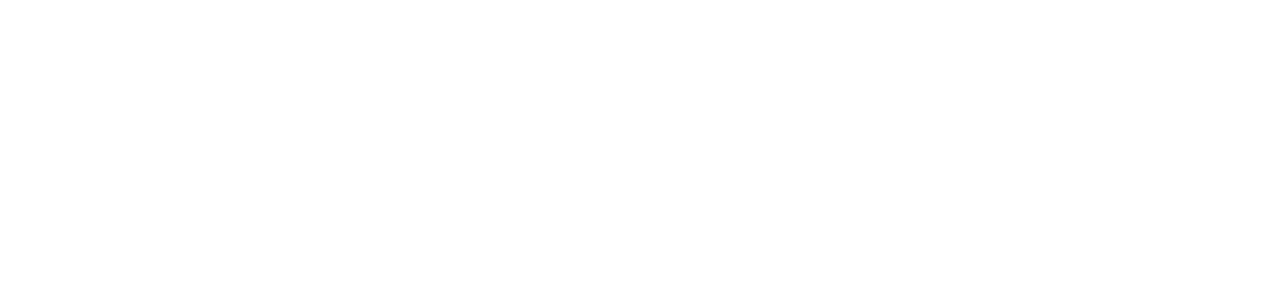
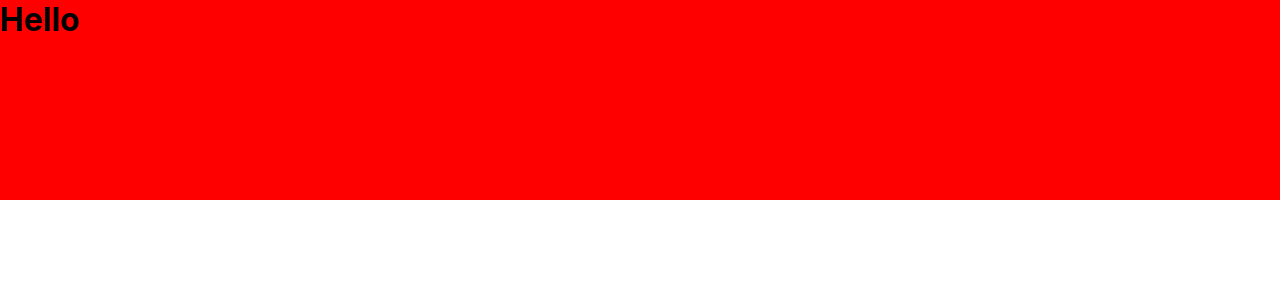
Before and after one commit to HudsonBean/UselessWebsite, a React (Create React App) app in the folder client/: page / in a window 1280 px wide. Shown: the top 300 px of the page. Built offline with nearby package versions, Linux system fonts and the light colour scheme.

Commit message:
System update added default styling and working on navbar

```diff
--- /dev/null
+++ b/client/src/modules/Navbar.js
@@ -0,0 +1,13 @@
+import React from "react";
+import "../styles/Default.css";
+import "../styles/Navbar.css";
+
+function Navbar() {
+  return (
+    <div className="nav-bar">
+      <h1>Hello</h1>
+    </div>
+  );
+}
+
+export default Navbar;
--- a/client/src/pages/Home.js
+++ b/client/src/pages/Home.js
@@ -1,17 +1,18 @@
 //Imports
 import React, { useRef, useState } from "react";
 import { json } from "react-router-dom";
+import Navbar from "../modules/Navbar";
+import "../styles/Default.css";
 
 //Global Functions
-function getUsers() {
-  fetch("/api/db/users", { method: "GET" })
-    .then((Response) => Response.json())
-    .then((data) => console.log(data));
-}
 
 //Main
 function Home() {
-  return <div></div>;
+  return (
+    <div>
+      <Navbar />
+    </div>
+  );
 }
 
 export default Home;
--- /dev/null
+++ b/client/src/styles/Default.css
@@ -0,0 +1,5 @@
+* {
+  padding: 0;
+  margin: 0;
+  box-sizing: border-box;
+}/*# sourceMappingURL=Default.css.map */
--- /dev/null
+++ b/client/src/styles/Default.scss
@@ -0,0 +1,5 @@
+* {
+  padding: 0;
+  margin: 0;
+  box-sizing: border-box;
+}
--- /dev/null
+++ b/client/src/styles/Navbar.css
@@ -0,0 +1,5 @@
+.nav-bar {
+  width: 100%;
+  height: 12.5rem;
+  background-color: red;
+}/*# sourceMappingURL=Navbar.css.map */
--- /dev/null
+++ b/client/src/styles/Navbar.scss
@@ -0,0 +1,5 @@
+.nav-bar {
+  width: 100%;
+  height: 12.5rem;
+  background-color: red;
+}
```
Also changed, not shown: 2 other files (tests, documents, lock files or other folders).
